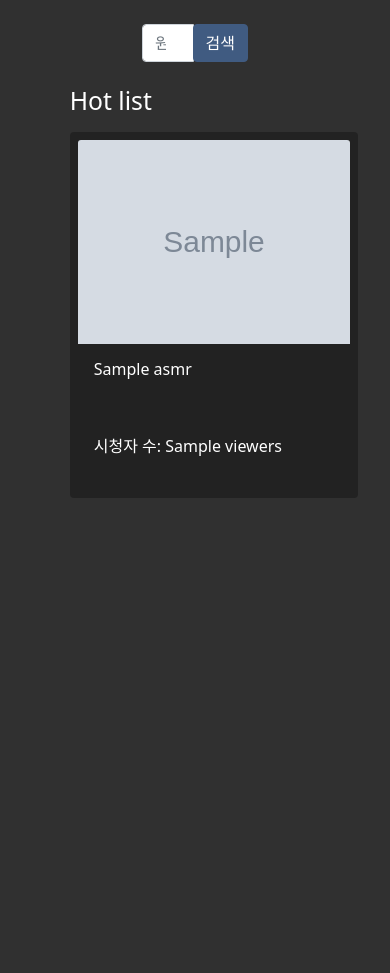
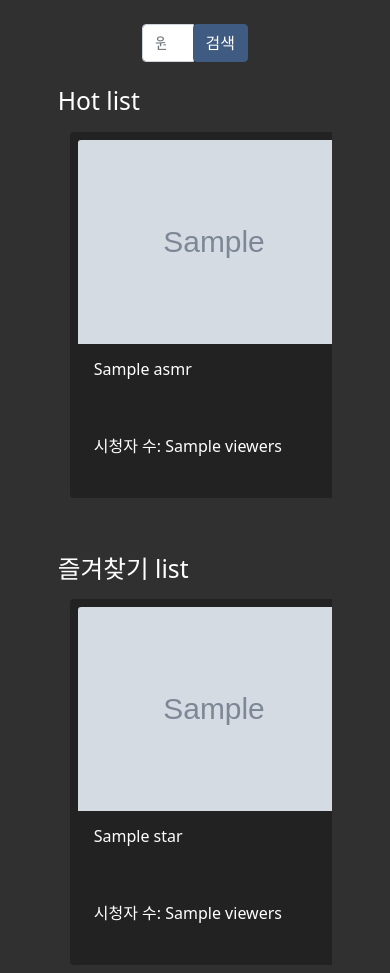
Before and after one commit to ja04454/ASMR_Study, a Flask app: template templates/main.html in a window 390 px wide. Shown: the part 72-1045 px from the top of the page. Before the commit the page ends 570 px from the top, so only its background shows below. Run offline with Flask 2, Linux system fonts and the light colour scheme; the template is opened without the code that fills it: most values are stand-ins (such as "Sample title", 1, 10 or a date in 2020); grey boxes marked "Sample" are stand-in pictures; some libraries are stand-ins or nearby versions.

Commit message:
main 부분에 표시되는 asmr 데이터를 가로 표시하도록 변경, 스크롤 이동은 마우스 휠로 진행 반응형 처리 적용(모바일 크기)

```diff
--- a/static/common.css
+++ b/static/common.css
@@ -50,3 +50,7 @@
 .common-text-elli{
     text-overflow: ellipsis;
 }
+
+.common-over-hide{
+    overflow:hidden;
+}
--- a/templates/main.html
+++ b/templates/main.html
@@ -105,13 +105,14 @@
         </div>
     </div>
 
-    <div class="row w-75 text-white m-auto">
+    <div class="w-75 text-white m-auto">
         <h2>Hot list</h2>
-
+    </div>
+    <div id="asmr_content" class="d-flex flex-row flex-nowrap row row-cols-auto w-75 text-white m-auto common-over-hide">
         <!-- jinja2를 사용해 Server에서 처리되는 구문들 -->
         {% if asmrs %}
         {% for asmr in asmrs %}
-        <div class="col-lg-3 col-md-6 col-sm-6 col-xs-12">
+        <div class="col">
             <div class="card common-bg-dark common-border-dark my-2" style="width: 18rem;">
                 <img src="{{ asmr.img }}" class="card-img-top" alt="{{ asmr.link }}" onclick="location.href='{{ asmr.link }}';">
                 <div class="card-body">
@@ -121,8 +122,43 @@
             </div>
         </div>
         {% endfor %}
+        {% else %}
+        <h2>조회된 데이터가 없습니다.</h2>
+        {% endif %}
+    </div>
+
+    <div class="w-75 text-white m-auto mt-5">
+        <h2>즐겨찾기 list</h2>
+    </div>
+    <div id="star_content" class="d-flex flex-row flex-nowrap row row-cols-auto w-75 text-white m-auto common-over-hide">
+        <!-- jinja2를 사용해 Server에서 처리되는 구문들 -->
+        {% if stars %}
+        {% for star in stars %}
+        <div class="col">
+            <div class="card common-bg-dark common-border-dark my-2" style="width: 18rem;">
+                <img src="{{ star.img }}" class="card-img-top" alt="{{ star.link }}" onclick="location.href='{{ star.link }}';">
+                <div class="card-body">
+                    <p class="card-text common-post-text common-text-elli">{{ star.title }}</p>
+                    <p>시청자 수: <span class="viewers">{{ star.viewers }}</span></p>
+                </div>
+            </div>
+        </div>
+        {% endfor %}
+        {% else %}
+        <h2>조회된 데이터가 없습니다.</h2>
         {% endif %}
     </div>
 </div>
+<script>
+    $("#asmr_content, #star_content").on('mousewheel',function(e){
+        var wheelDelta = e.originalEvent.wheelDelta;
+        if(wheelDelta > 0){
+            $(this).stop().animate({scrollLeft: -1000 + $(this).scrollLeft()}, 100);
+        }else{
+            $(this).stop().animate({scrollLeft: +1000 + $(this).scrollLeft()}, 100);
+        }
+        return false;
+    });
+</script>
 </body>
 </html>
--- a/templates/search.html
+++ b/templates/search.html
@@ -70,11 +70,13 @@
 </nav>
 
 <div class="container-fluid">
-    <div class="row w-75 text-white m-auto">
+    <div class="w-75 text-white m-auto">
         <h2 class="mt-3">총 {{ find_asmr|length }}개가 검색되었습니다.</h2>
+    </div>
+    <div class="row row-cols-auto w-75 text-white m-auto">
         {% if find_asmr %}
         {% for asmr in find_asmr %}
-        <div class="col-lg-3 col-md-6 col-sm-6 col-xs-12">
+        <div class="col">
             <div class="card common-bg-dark common-border-dark my-2" style="width: 18rem;">
                 <img src="{{ asmr.img }}" class="card-img-top" alt="{{ asmr.link }}" onclick="location.href='{{ asmr.link }}';">
                 <div class="card-body">
```
